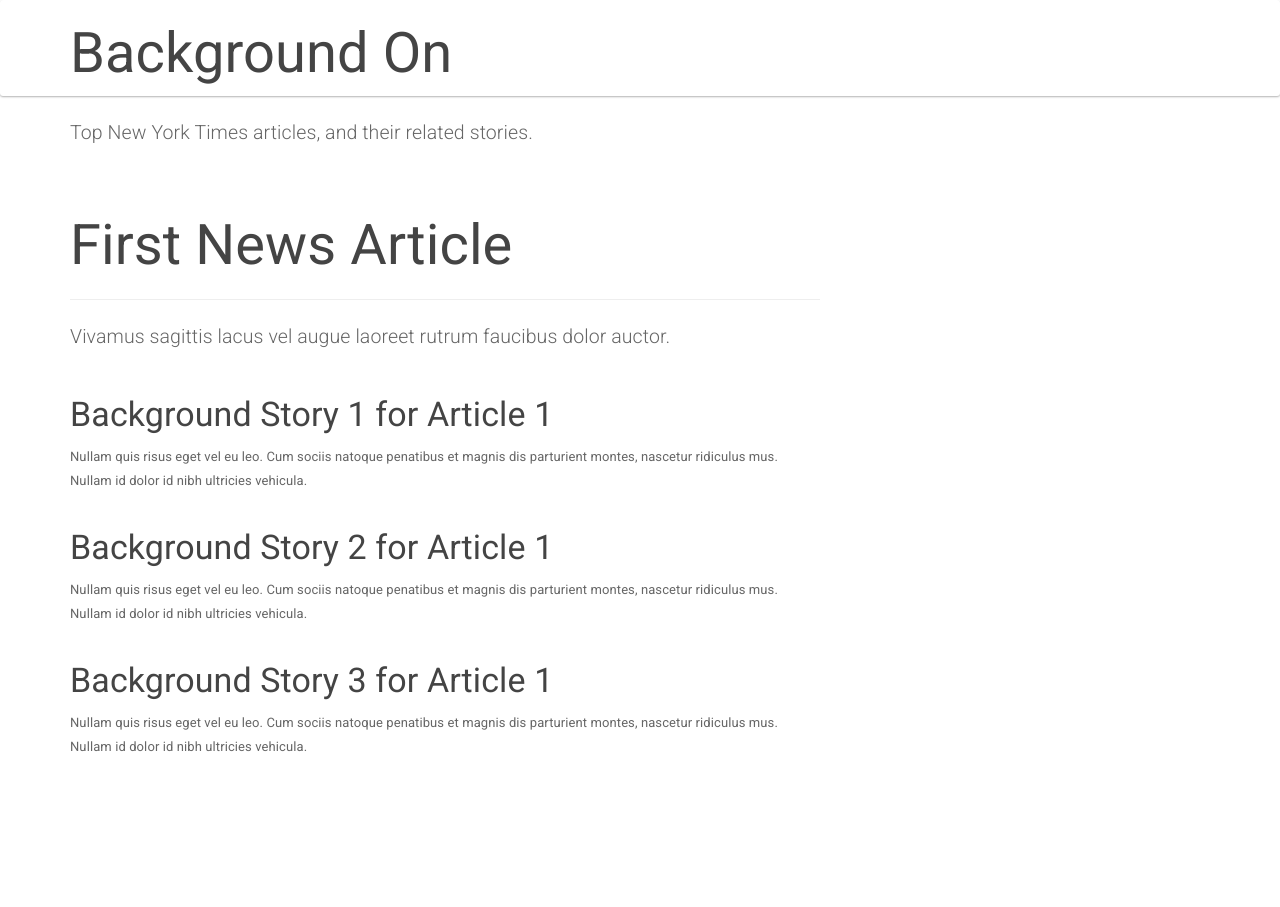
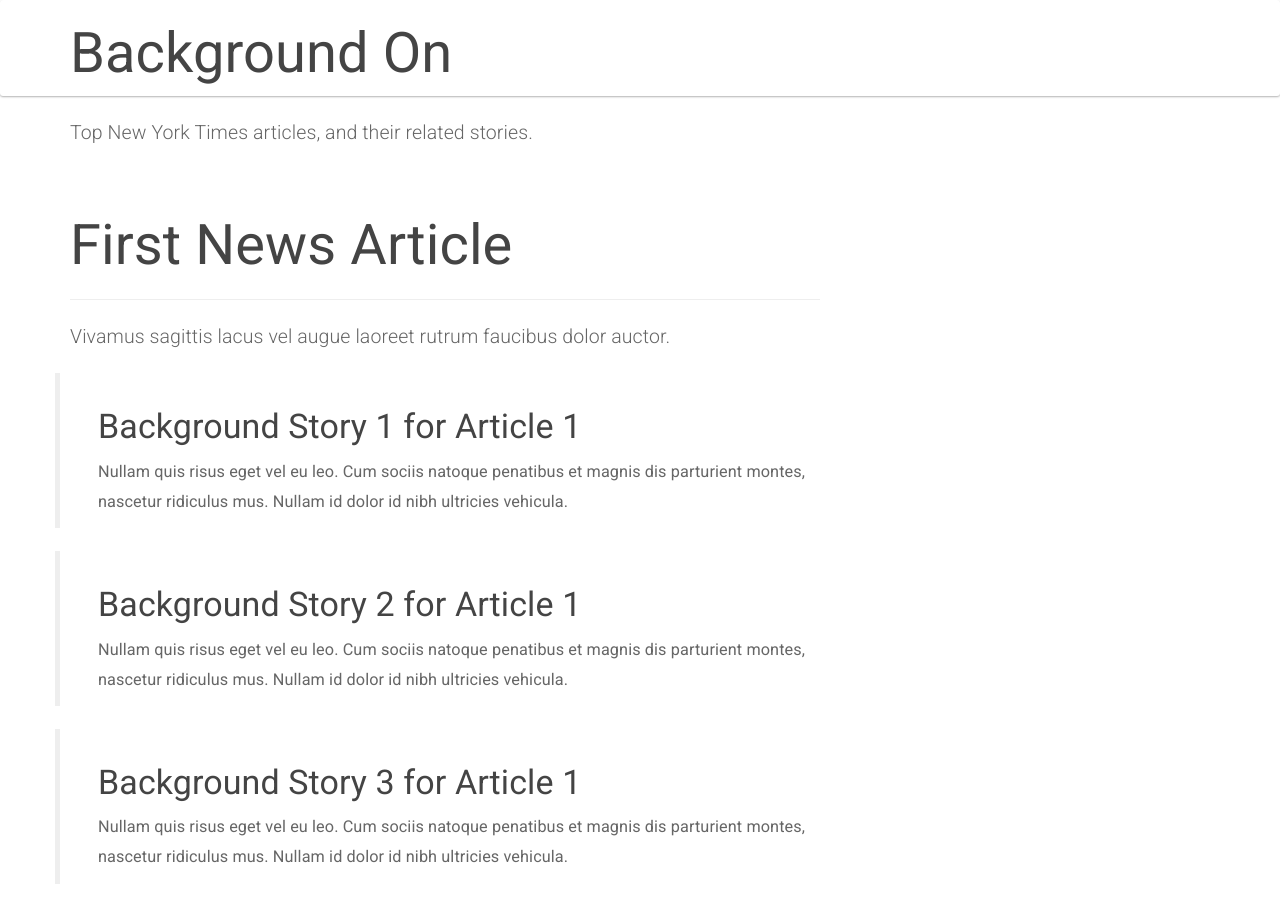
Before and after one commit to benjamin-croker/background-on, a plain HTML site: page resources/index.html in a window 1280 px wide. Before the commit the page ends 800 px from the top, so only its background shows below. Drawn offline with Linux system fonts and the light colour scheme.

Commit message:
make html for related stories more clear

```diff
--- a/resources/index.html
+++ b/resources/index.html
@@ -42,24 +42,24 @@
           <p class="lead">Vivamus sagittis lacus vel augue laoreet rutrum faucibus dolor auctor.</p>
         </div>
       </div>
-      <div class="row">
+        <blockquote class="row">
           <div class="col-lg-8">
             <h3>Background Story 1 for Article 1</h3>
             <p>Nullam quis risus eget vel eu leo. Cum sociis natoque penatibus et magnis dis parturient montes, nascetur ridiculus mus. Nullam id dolor id nibh ultricies vehicula.</p>
           </div>
-      </div>
-      <div class="row">
+        </blockquote>
+        <blockquote class="row">
           <div class="col-lg-8">
             <h3>Background Story 2 for Article 1</h3>
             <p>Nullam quis risus eget vel eu leo. Cum sociis natoque penatibus et magnis dis parturient montes, nascetur ridiculus mus. Nullam id dolor id nibh ultricies vehicula.</p>
           </div>
-      </div>
-      <div class="row">
+        </blockquote>
+        <blockquote class="row">
           <div class="col-lg-8">
             <h3>Background Story 3 for Article 1</h3>
             <p>Nullam quis risus eget vel eu leo. Cum sociis natoque penatibus et magnis dis parturient montes, nascetur ridiculus mus. Nullam id dolor id nibh ultricies vehicula.</p>
           </div>
-      </div>
+        </blockquote>
 
     </div>
 
```
Lines whose indentation alone changed are shown as unchanged.
